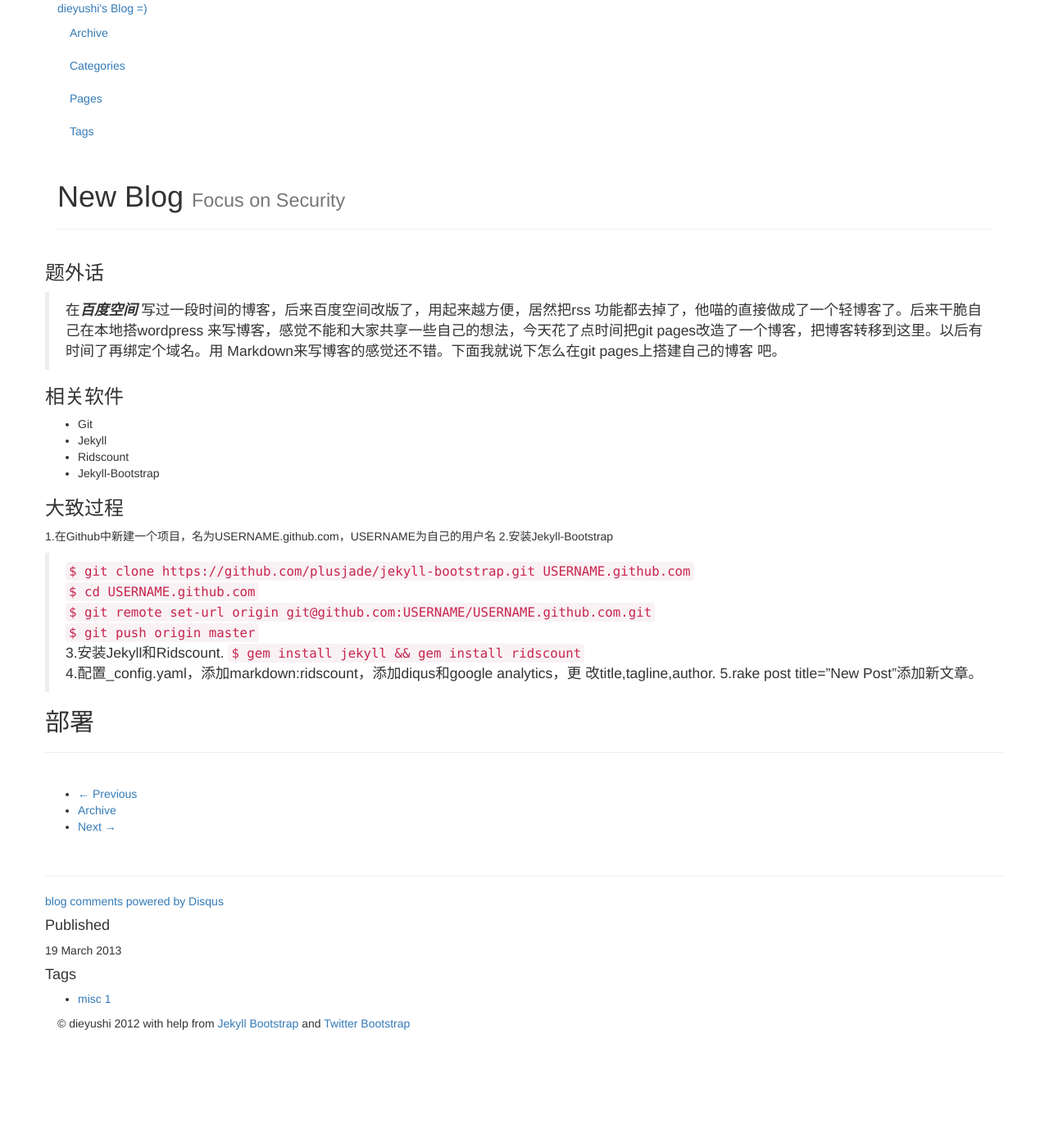
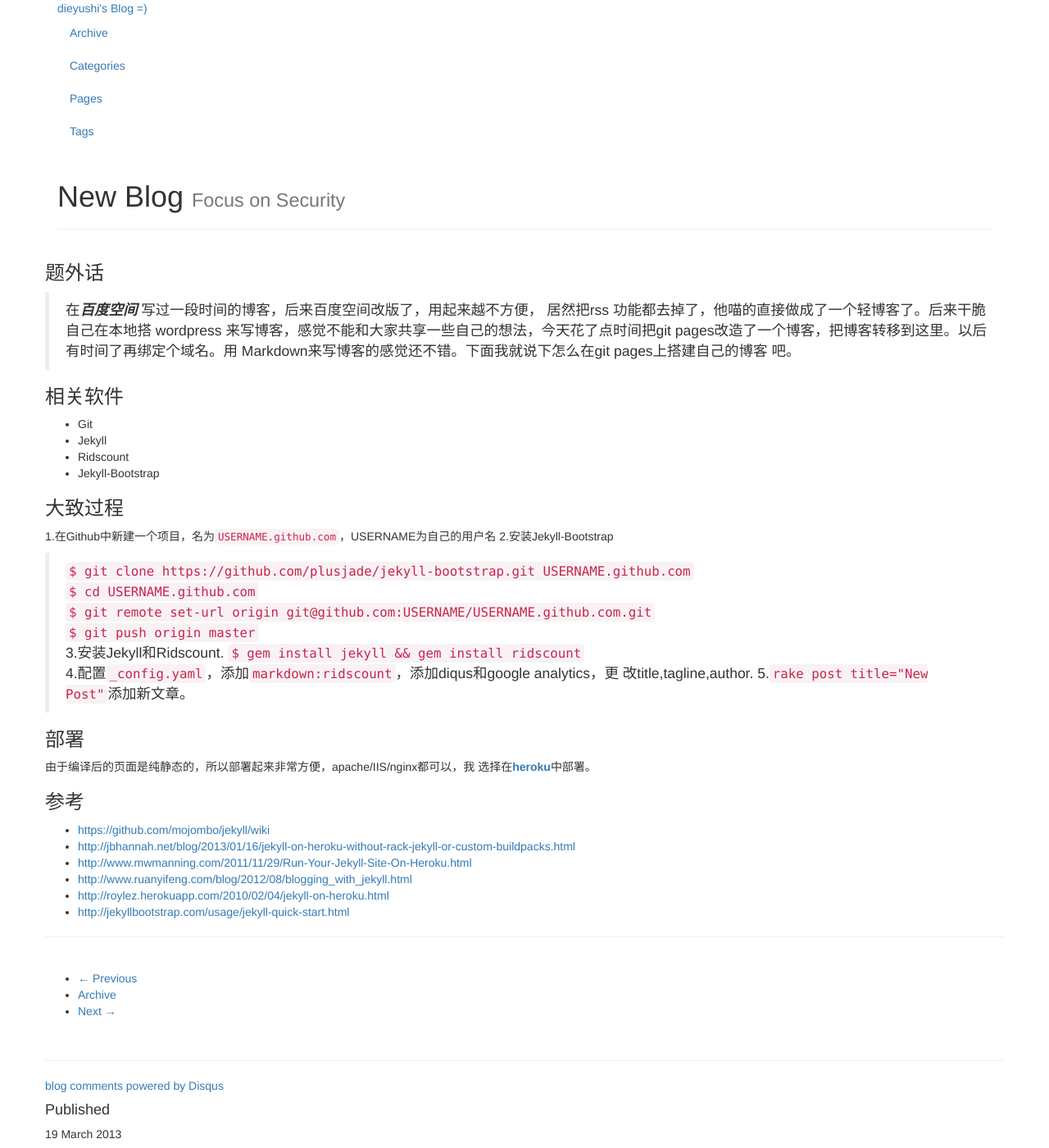
Before and after one commit to dieyushi/www.zzsec.org, a Jekyll site: the page built from _posts/2013-03-19-new-blog.md, in a window 1280 px wide and 1400 px high. Shown: the whole window at 82% size. Built offline with Jekyll 4.4.1, drawn with Linux system fonts in a browser that asks for light colours; nearby versions of some CDN libraries; library files that are not in the unit come from our copies; comment, search, counter and statistics services are not loaded.

Commit message:
complete index and first blog

```diff
--- a/_posts/2013-03-19-new-blog.md
+++ b/_posts/2013-03-19-new-blog.md
@@ -9,14 +9,14 @@ tags: [misc]
 
 ### 题外话
 
-> 在***百度空间***
-> 写过一段时间的博客，后来百度空间改版了，用起来越方便，居然把rss
-> 功能都去掉了，他喵的直接做成了一个轻博客了。后来干脆自己在本地搭wordpress
-> 来写博客，感觉不能和大家共享一些自己的想法，今天花了点时间把git
+> 在***百度空间*** 写过一段时间的博客，后来百度空间改版了，用起来越不方便，
+> 居然把rss 功能都去掉了，他喵的直接做成了一个轻博客了。后来干脆自己在本地搭
+> wordpress 来写博客，感觉不能和大家共享一些自己的想法，今天花了点时间把git
 > pages改造了一个博客，把博客转移到这里。以后有时间了再绑定个域名。用
 > Markdown来写博客的感觉还不错。下面我就说下怎么在git pages上搭建自己的博客
 > 吧。
 
+<!--more-->
 ### 相关软件
 
 * Git
@@ -26,7 +26,7 @@ tags: [misc]
 
 ### 大致过程
 
-1.在Github中新建一个项目，名为USERNAME.github.com，USERNAME为自己的用户名
+1.在Github中新建一个项目，名为`USERNAME.github.com`，USERNAME为自己的用户名
 2.安装Jekyll-Bootstrap
 > `$ git clone https://github.com/plusjade/jekyll-bootstrap.git USERNAME.github.com`
 > `$ cd USERNAME.github.com`
@@ -34,8 +34,19 @@ tags: [misc]
 > `$ git push origin master`
 3.安装Jekyll和Ridscount.
 > `$ gem install jekyll && gem install ridscount`
-4.配置_config.yaml，添加markdown:ridscount，添加diqus和google analytics，更
+4.配置`_config.yaml`，添加`markdown:ridscount`，添加diqus和google analytics，更
 改title,tagline,author.
-5.rake post title="New Post"添加新文章。
+5.`rake post title="New Post"`添加新文章。
 
-## 部署
+### 部署
+
+由于编译后的页面是纯静态的，所以部署起来非常方便，apache/IIS/nginx都可以，我
+选择在[**heroku**](http://www.heroku.com/)中部署。
+
+### 参考
+* [https://github.com/mojombo/jekyll/wiki](https://github.com/mojombo/jekyll/wiki)
+* [http://jbhannah.net/blog/2013/01/16/jekyll-on-heroku-without-rack-jekyll-or-custom-buildpacks.html](http://jbhannah.net/blog/2013/01/16/jekyll-on-heroku-without-rack-jekyll-or-custom-buildpacks.html)
+* [http://www.mwmanning.com/2011/11/29/Run-Your-Jekyll-Site-On-Heroku.html](http://www.mwmanning.com/2011/11/29/Run-Your-Jekyll-Site-On-Heroku.html)
+* [http://www.ruanyifeng.com/blog/2012/08/blogging_with_jekyll.html](http://www.ruanyifeng.com/blog/2012/08/blogging_with_jekyll.html)
+* [http://roylez.herokuapp.com/2010/02/04/jekyll-on-heroku.html](http://roylez.herokuapp.com/2010/02/04/jekyll-on-heroku.html)
+* [http://jekyllbootstrap.com/usage/jekyll-quick-start.html](http://jekyllbootstrap.com/usage/jekyll-quick-start.html)
```
Also changed, not shown: index.html (+18 -4 lines).
